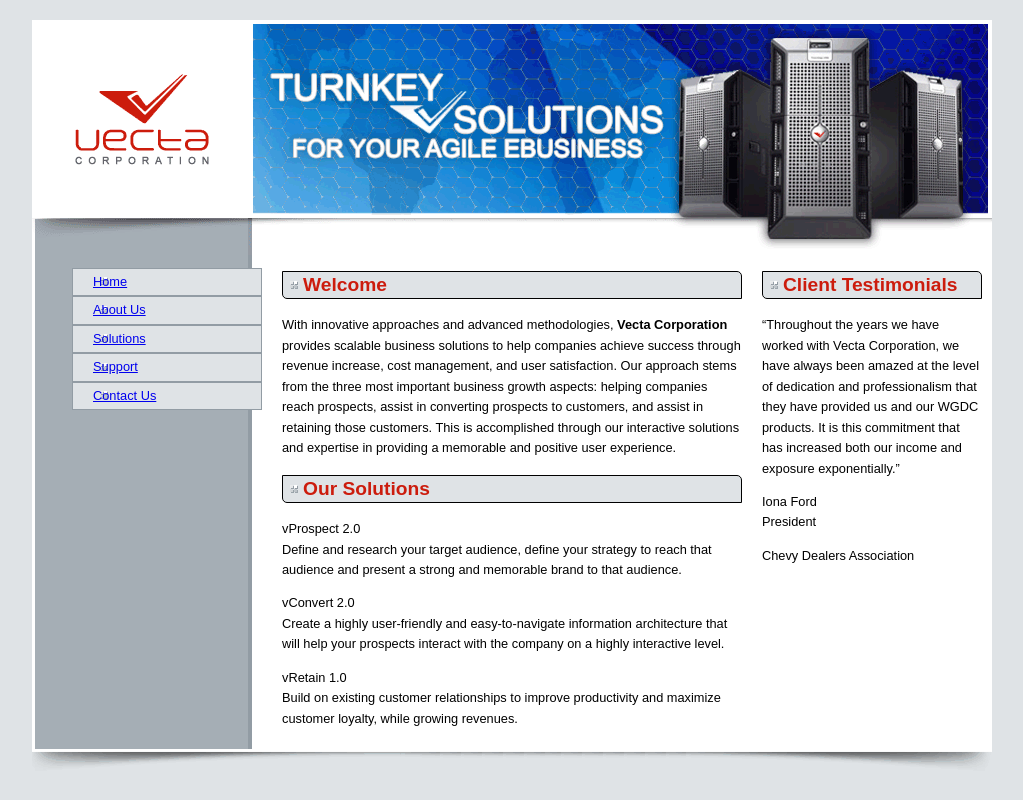
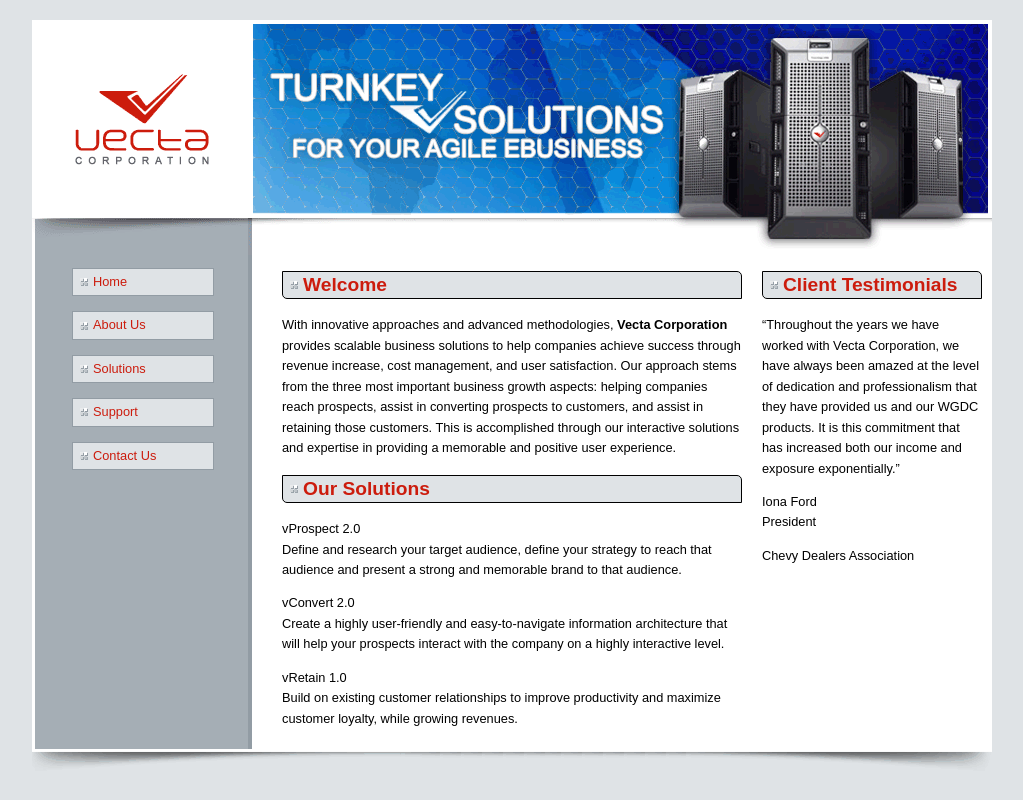
Before and after one commit to poojapower/ModernWebAssignment9, a plain HTML site: page assignment9/vectacorp/index.html in a window 1280 px wide. Shown: the whole page, without its empty margins (128-1151 px from the left). Drawn offline with Linux system fonts and the light colour scheme.

Commit message:
Update index.html

```diff
--- a/assignment9/vectacorp/index.html
+++ b/assignment9/vectacorp/index.html
@@ -17,7 +17,7 @@ $(function(){
 	$('aside > h2').css({'border':'1px solid black','color':'#CC1C0D','padding':'3px 0px 3px 20px','border-top-right-radius':'5px','border-bottom-left-radius':'5px','background-color':'#DFE3E6'});
 
 	//add class to list in nav
-	$('nav > ul li').addClass('navigation');
+	$('nav > ul li a').addClass('navigation');
 
 	//CSS for navigation
 	$('.navigation').css({'border':'1px solid #929CA4','color':'#CC1C0D','padding':'3px 0px 3px 20px','background-color':'#DFE3E6'});
```
